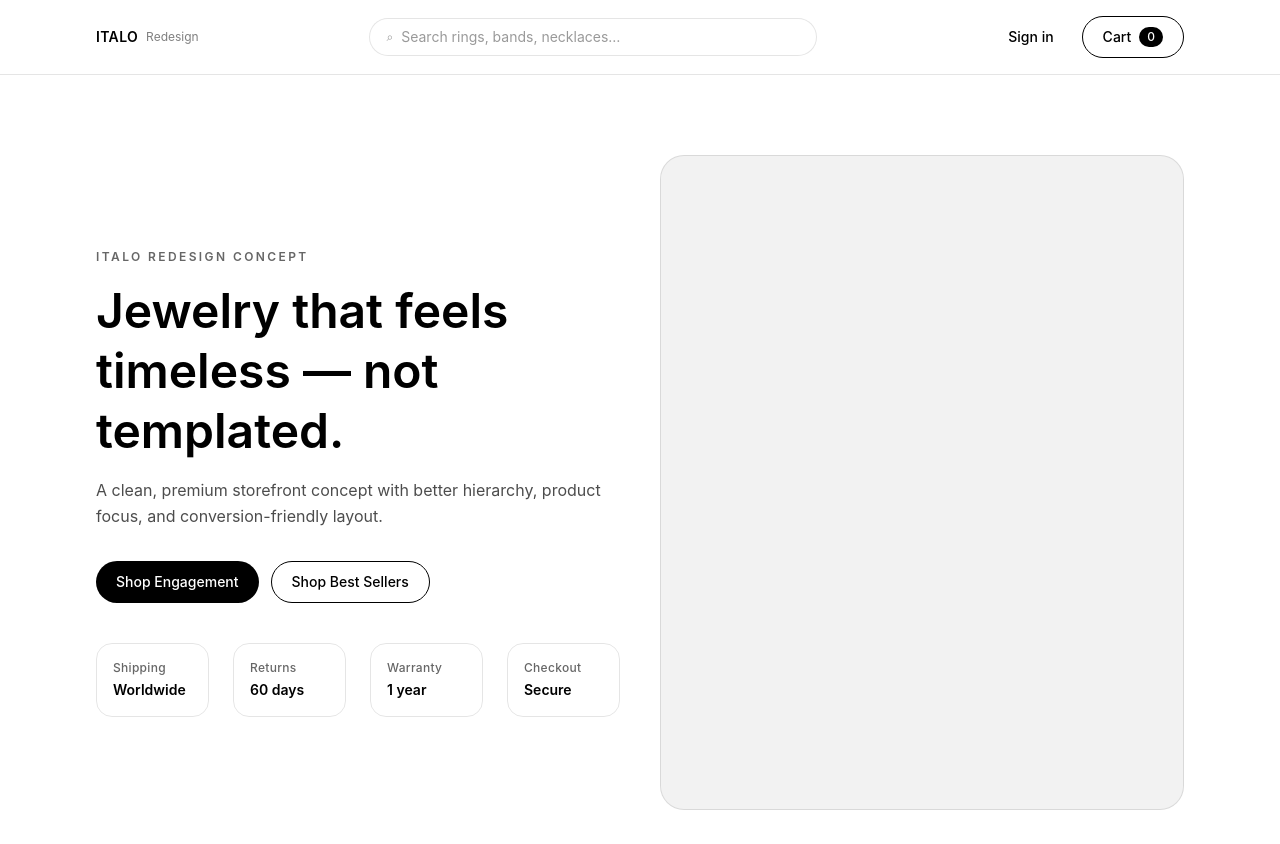
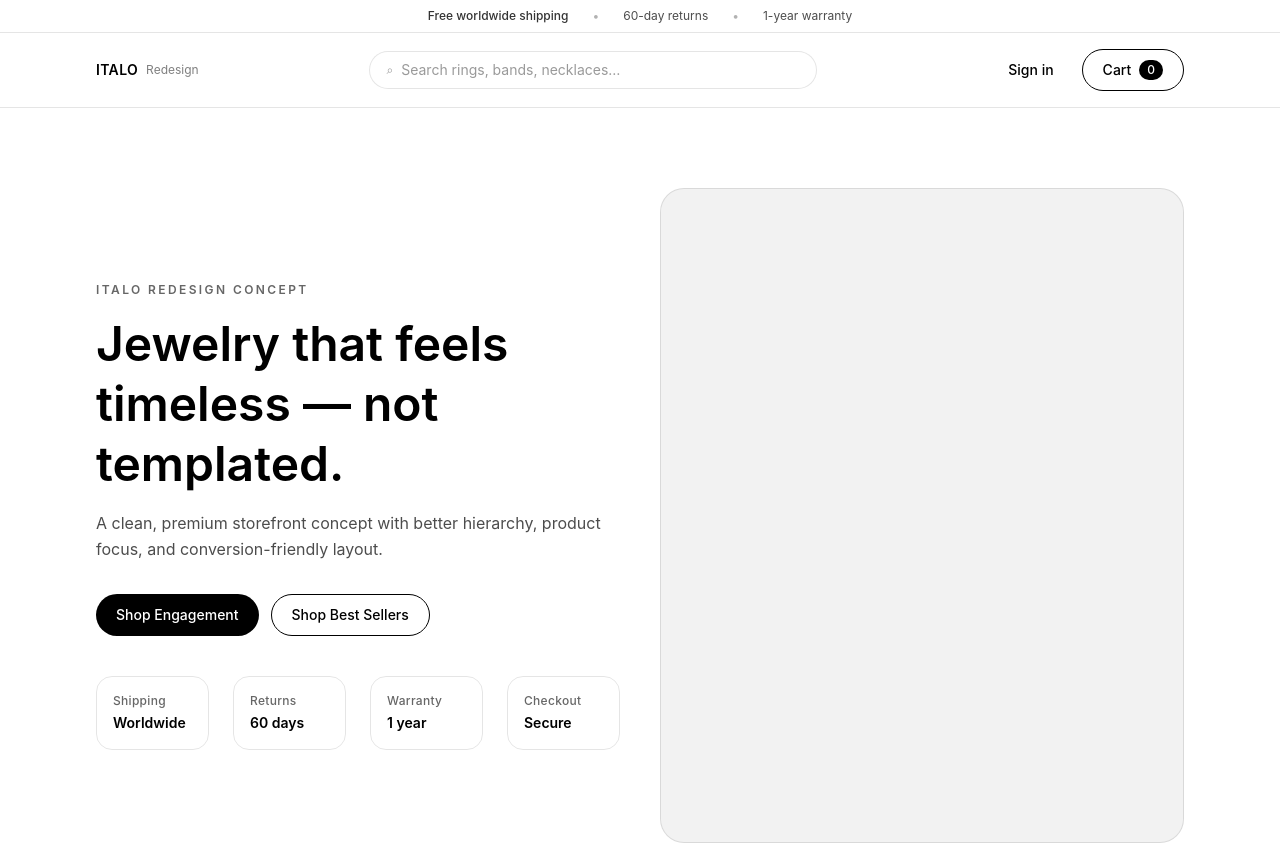
Before and after one commit to Ms-Njuguna/italo-jewelry-redesign, a React (Vite) app: page / in a window 1280 px wide. Shown: the top 844 px of the page. Built offline with nearby package versions, Linux system fonts and the light colour scheme.

Commit message:
feat: add announcement bar for shipping/returns trust signals and add framer-motion reveal animations

```diff
--- a/package.json
+++ b/package.json
@@ -11,6 +11,7 @@
   },
   "dependencies": {
     "@tailwindcss/vite": "^4.2.0",
+    "framer-motion": "^12.34.2",
     "react": "^19.2.0",
     "react-dom": "^19.2.0",
     "tailwindcss": "^4.2.0"
--- /dev/null
+++ b/src/components/sections/AnnouncementBar.jsx
@@ -0,0 +1,17 @@
+import Container from "../ui/Container";
+
+export default function AnnouncementBar() {
+  return (
+    <div className="border-b border-black/10 bg-white">
+      <Container className="py-2">
+        <div className="flex flex-wrap items-center justify-center gap-x-6 gap-y-1 text-xs text-black/70">
+          <span className="font-medium text-black/80">Free worldwide shipping</span>
+          <span className="hidden sm:inline text-black/30">•</span>
+          <span>60-day returns</span>
+          <span className="hidden sm:inline text-black/30">•</span>
+          <span>1-year warranty</span>
+        </div>
+      </Container>
+    </div>
+  );
+}
--- a/src/components/sections/CategoryGrid.jsx
+++ b/src/components/sections/CategoryGrid.jsx
@@ -1,10 +1,12 @@
 import Container from "../ui/Container";
+import Reveal from "../ui/Reveal";
 import { categories } from "../../data/categories";
 
 export default function CategoryGrid() {
   return (
     <section>
       <Container className="py-14">
+        <Reveal>
           <div className="flex items-end justify-between gap-6">
             <div>
               <h2 className="text-2xl font-semibold">Shop by category</h2>
@@ -13,13 +15,14 @@ export default function CategoryGrid() {
               </p>
             </div>
           </div>
+        </Reveal>
 
         <div className="mt-8 grid gap-4 sm:grid-cols-2 lg:grid-cols-4">
-          {categories.map((c) => (
+          {categories.map((c, idx) => (
+            <Reveal key={c.id} delay={0.04 * idx} y={12}>
               <a
-              key={c.id}
                 href={c.href}
-              className="group relative overflow-hidden rounded-3xl border border-black/10 bg-white"
+                className="group block overflow-hidden rounded-3xl border border-black/10 bg-white"
               >
                 <div className="aspect-5/4 bg-black/5 transition group-hover:scale-[1.02]" />
                 <div className="p-5">
@@ -27,6 +30,7 @@ export default function CategoryGrid() {
                   <p className="mt-1 text-xs text-black/60">{c.subtitle}</p>
                 </div>
               </a>
+            </Reveal>
           ))}
         </div>
       </Container>
--- a/src/components/sections/Hero.jsx
+++ b/src/components/sections/Hero.jsx
@@ -1,5 +1,6 @@
 import Container from "../ui/Container";
 import Button from "../ui/Button";
+import Reveal from "../ui/Reveal";
 
 export default function Hero() {
   return (
@@ -7,34 +8,43 @@ export default function Hero() {
       <Container className="py-16 sm:py-20">
         <div className="grid items-center gap-10 lg:grid-cols-2">
           <div>
+            <Reveal>
               <p className="text-xs font-semibold tracking-[0.2em] text-black/60">
                 ITALO REDESIGN CONCEPT
               </p>
+            </Reveal>
 
+            <Reveal delay={0.05}>
               <h1 className="mt-4 text-4xl font-semibold leading-tight sm:text-5xl">
                 Jewelry that feels timeless — not templated.
               </h1>
+            </Reveal>
 
+            <Reveal delay={0.1}>
               <p className="mt-4 max-w-prose text-base leading-relaxed text-black/70">
                 A clean, premium storefront concept with better hierarchy, product focus,
                 and conversion-friendly layout.
               </p>
+            </Reveal>
 
+            <Reveal delay={0.15}>
               <div className="mt-8 flex flex-wrap gap-3">
                 <Button variant="primary">Shop Engagement</Button>
                 <Button variant="secondary">Shop Best Sellers</Button>
               </div>
+            </Reveal>
 
             <div className="mt-10 grid grid-cols-2 gap-6 sm:grid-cols-4">
-              <Stat label="Shipping" value="Worldwide" />
-              <Stat label="Returns" value="60 days" />
-              <Stat label="Warranty" value="1 year" />
-              <Stat label="Checkout" value="Secure" />
+              <Reveal delay={0.18}><Stat label="Shipping" value="Worldwide" /></Reveal>
+              <Reveal delay={0.22}><Stat label="Returns" value="60 days" /></Reveal>
+              <Reveal delay={0.26}><Stat label="Warranty" value="1 year" /></Reveal>
+              <Reveal delay={0.3}><Stat label="Checkout" value="Secure" /></Reveal>
             </div>
           </div>
 
-          {/* MVP image placeholder */}
+          <Reveal delay={0.08} y={14}>
             <div className="aspect-4/5 w-full rounded-3xl border border-black/10 bg-black/5" />
+          </Reveal>
         </div>
       </Container>
     </section>
--- /dev/null
+++ b/src/components/ui/Reveal.jsx
@@ -0,0 +1,21 @@
+import { motion } from "framer-motion";
+
+export default function Reveal({
+  children,
+  delay = 0,
+  y = 10,
+  duration = 0.55,
+  className = "",
+}) {
+  return (
+    <motion.div
+      className={className}
+      initial={{ opacity: 0, y }}
+      whileInView={{ opacity: 1, y: 0 }}
+      viewport={{ once: true, amount: 0.25 }}
+      transition={{ duration, ease: "easeOut", delay }}
+    >
+      {children}
+    </motion.div>
+  );
+}
--- a/src/pages/Home.jsx
+++ b/src/pages/Home.jsx
@@ -1,3 +1,4 @@
+import AnnouncementBar from "../components/sections/AnnouncementBar";
 import Navbar from "../components/sections/Navbar";
 import Hero from "../components/sections/Hero";
 import CategoryGrid from "../components/sections/CategoryGrid";
@@ -9,6 +10,7 @@ import Footer from "../components/sections/Footer";
 export default function Home() {
   return (
     <div className="min-h-screen bg-white text-black">
+      <AnnouncementBar />
       <Navbar />
       <Hero />
       <CategoryGrid />
```
Also changed, not shown: 1 other file (tests, documents, lock files or other folders). Lines whose indentation alone changed are shown as unchanged.
